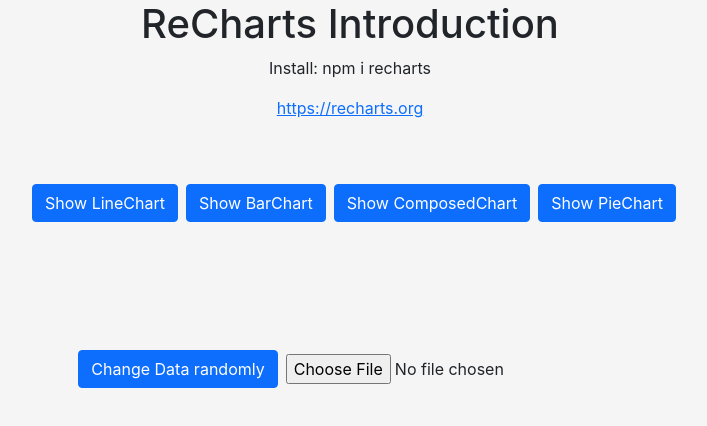
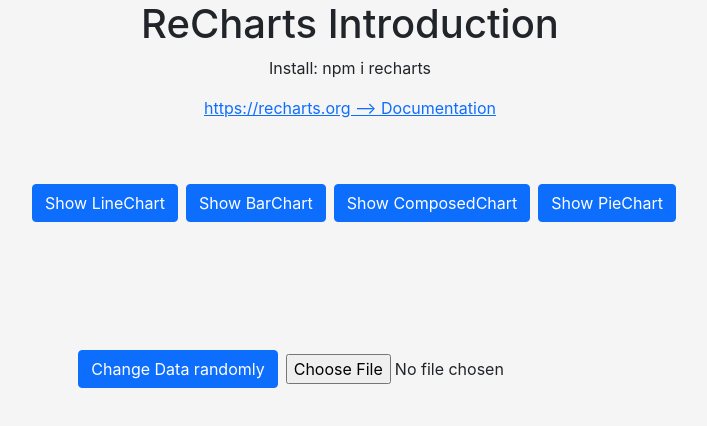
Before and after one commit to alink-bern/ReCharts, a React (Create React App) app: page / in a window 1280 px wide. Shown: the top 426 px of the page, without its empty margins (290-997 px from the left). Built offline with nearby package versions, Linux system fonts and the light colour scheme.

Commit message:
add changes

```diff
--- a/src/App.js
+++ b/src/App.js
@@ -80,10 +80,10 @@
 
     for (var i = 1; i < allTextLines.length; i++) {
       var data = allTextLines[i].split(';');
-      if (data.length == headers.length) {
+      if (data.length === headers.length) {
         var singleEntry = {};
         for (var j = 0; j < headers.length; j++) {
-          if (headers[j] == "firstLine" || headers[j] == "secondLine"){
+          if (headers[j] === "firstLine" || headers[j] === "secondLine"){
             singleEntry[headers[j]] = parseInt(data[j])
           }
           else{
@@ -101,7 +101,7 @@
     <div className="App">
       <h1>ReCharts Introduction</h1>
       <p>Install: npm i recharts</p>
-      <a href="https://recharts.org">https://recharts.org</a>
+      <a href="https://recharts.org" target="blank">https://recharts.org --&gt; Documentation</a>
       <div className="container">
         <button type="button" className="btn btn-primary ms-2" onClick={() => setChartType("Line")}>Show LineChart</button>
         <button type="button" className="btn btn-primary ms-2" onClick={() => setChartType("Bar")}>Show BarChart</button>
--- a/src/components/ExampleLineChart.js
+++ b/src/components/ExampleLineChart.js
@@ -16,7 +16,7 @@
                 // dataKey="firstLine"
                 // dataKey="secondLine"
                 // mit domain kann man die Werte selbst definieren ([min, max] -> Zwischenwerte werden automatisch erstellt)
-                // domain={[0, 400]}
+                domain={[0, 400]}
                 />
                 <Tooltip />
                 <Line type="monotone" dataKey="firstLine" stroke="#8884d8" />
```
Also changed, not shown: 1 other file (tests, documents, lock files or other folders).
